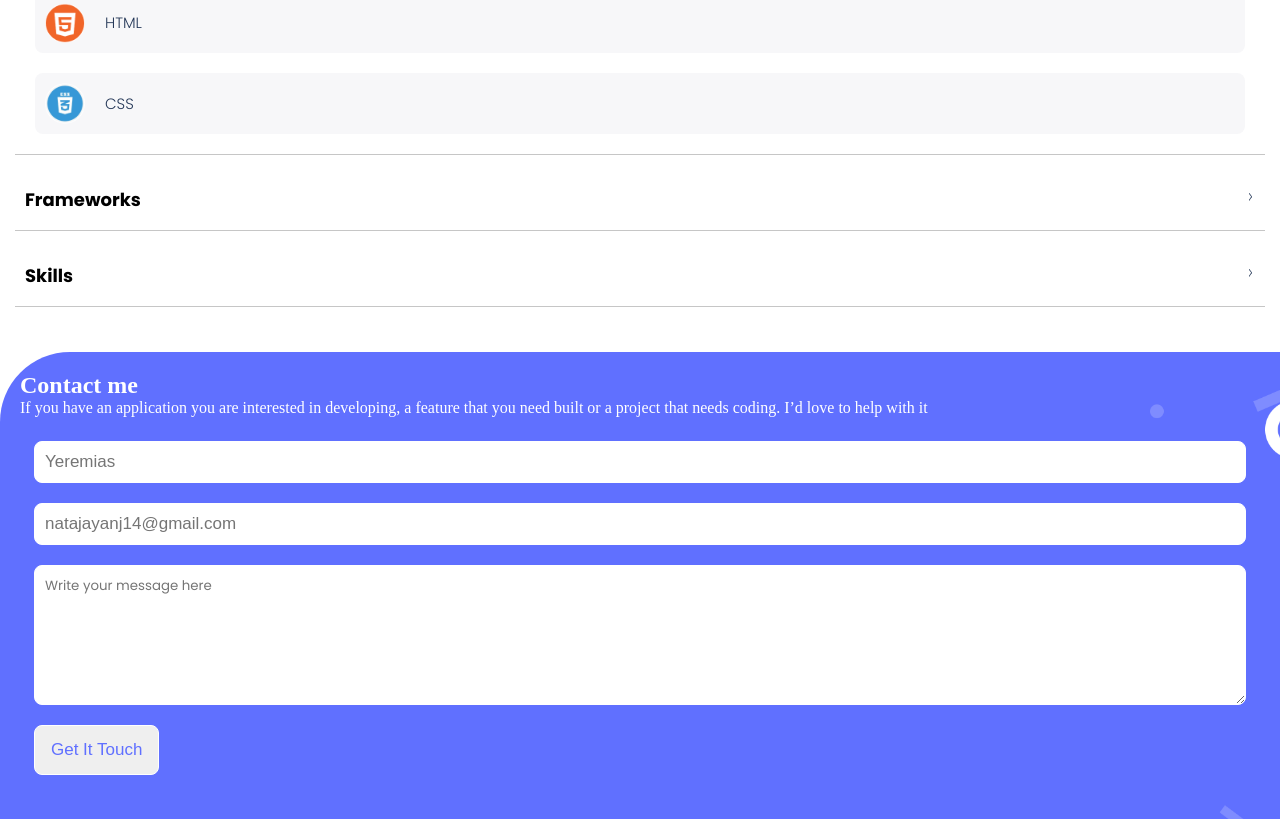
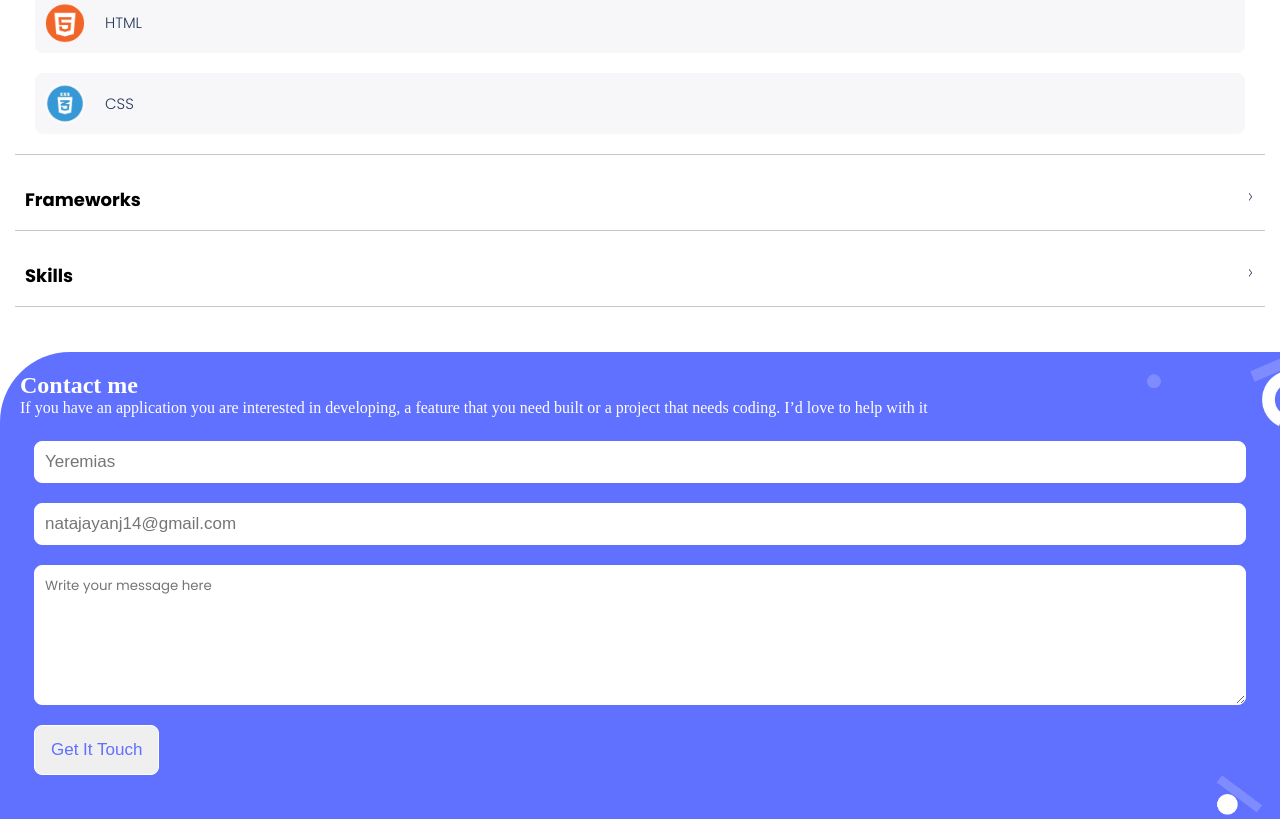
Before and after one commit to Ramaunspoken/Portfolio-First-Mobile, a website: page index.html in a window 1280 px wide. Shown: the part 3411-4230 px from the top of the page. Drawn offline with Linux system fonts and the light colour scheme.

Commit message:
Update style.css

```diff
--- a/style.css
+++ b/style.css
@@ -318,7 +318,7 @@ a:disabled:hover {
   background-size: contain;
   border-top-left-radius: 70px;
   background-repeat: no-repeat;
-  background-position: bottom -30px right -16px;
+  background-position: bottom 0px right -13px;
   background-image: url("./images/contact\ form\ shapes-mobile@2x.png");
   background-color: #6070ff;
 }
```
